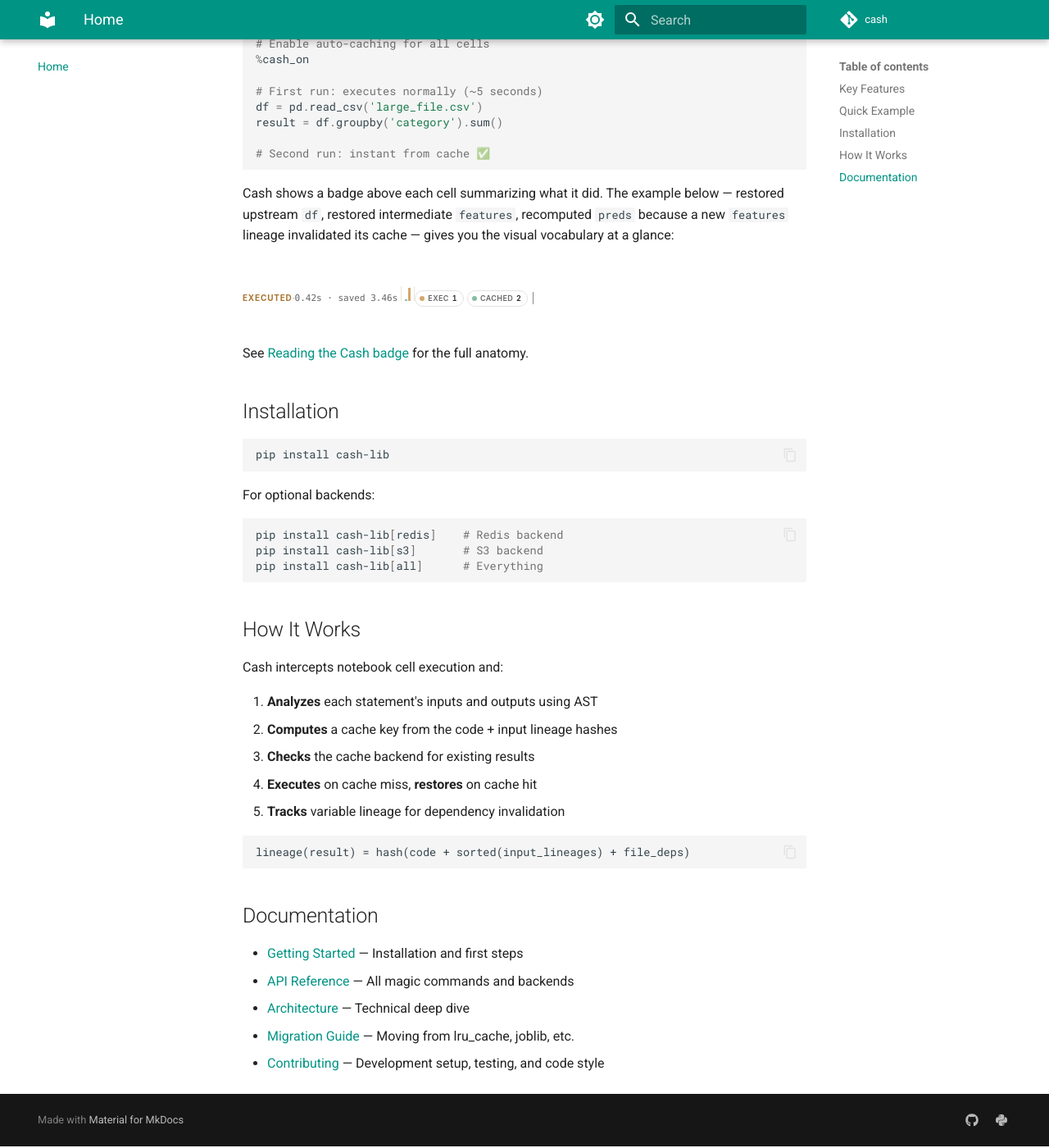
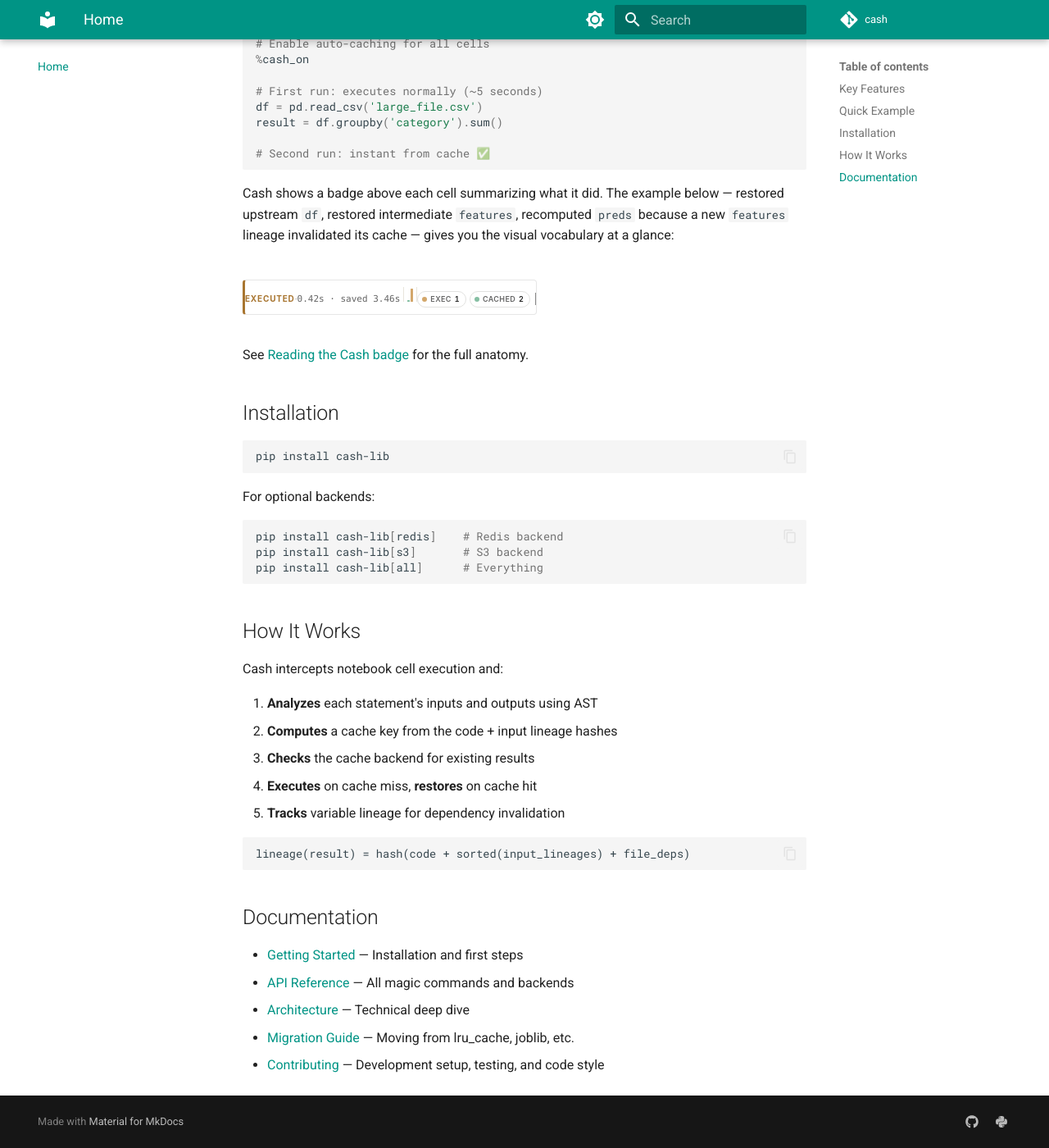
Before and after one commit to galgtonold/cash, an MkDocs documentation site: the page built from docs/index.md, in a window 1280 px wide and 1400 px high, scrolled down 1180 px. Shown: the whole window at 82% size. Built offline with MkDocs 1.6.1 and Material for MkDocs 9.7.7, drawn with Linux system fonts in a browser that asks for light colours; comment, search, counter and statistics services are not loaded.

Commit message:
fix(docs): restore badge card border that the prior isolation killed
The prior CSS isolation used `border: none !important` on .c3-card to
neutralize material's blue admonition border. That also removed the
badge's own border (1px solid #e6e6e6 + 3px state-colored left rail
+ border-radius 4px), so the badge looked like floating text on top of
the expanded body.

Replace the blanket reset with explicit re-statement of the badge's
border at higher specificity (.md-typeset .c3-wrap details.c3-card).
Crucially, leave border-left-color and the [open]-state summary
background unset so the badge's own per-state rules
(.c3-card[data-kind="cached|exec|warn|mixed"] and
.c3-card[data-kind="…"][open] > .c3-summary) keep painting them.

Verified via preview_inspect on /badges/ and /:
- exec state: 3px solid rgb(168, 117, 48) (ochre) left rail
- cached state: 3px solid rgb(42, 138, 94) (green) left rail
- expanded exec summary: rgb(251, 243, 229) (#fbf3e5) background
- expanded summary bottom border: 1px solid rgb(239, 236, 228)
- collapsed summary background: transparent (material's blue tint gone)
- icon ::before and chevron ::after: display:none

```diff
--- a/docs/stylesheets/badge-isolation.css
+++ b/docs/stylesheets/badge-isolation.css
@@ -1,18 +1,23 @@
 /* Isolate Cash badges from mkdocs-material's admonition styling.
 
    mkdocs-material applies admonition-style chrome to every `<details>`/`<summary>`
-   pair under `.md-typeset` — a tinted background, a border-left rail, a left-side
-   icon injected via `::before` with a mask-image, a chevron via `::after`, and
-   left/right padding to make room for the icon. The Cash badge supplies its own
-   palette and iconography and would clash visually.
+   pair under `.md-typeset` — a tinted background, a left-side icon injected via
+   `::before` with a mask-image, a right-side chevron via `::after`, and
+   padding on the summary to make room for the icon. The Cash badge uses native
+   `<details>/<summary>` for its own expandable card and supplies its own
+   palette, border, and iconography.
 
-   We override ONLY the specific additions that conflict. The badge keeps full
-   control of its own layout, padding, and chrome.
+   We override material's additions while leaving the badge's own border, the
+   per-state border-left color, and the per-state expanded-summary background
+   free to win their part of the cascade.
 */
 
-/* Kill material's left-side icon (the ::before mask-image circle). */
+/* ---- 1. Kill material's pseudo-element icon and chevron. ---- */
+
 .md-typeset .c3-wrap details > summary::before,
-.md-typeset .c3-wrap details[open] > summary::before {
+.md-typeset .c3-wrap details[open] > summary::before,
+.md-typeset .c3-wrap details > summary::after,
+.md-typeset .c3-wrap details[open] > summary::after {
   display: none !important;
   content: none !important;
   background: none !important;
@@ -20,34 +25,62 @@
   -webkit-mask: none !important;
 }
 
-/* Kill material's right-side chevron (the ::after disclosure indicator). */
-.md-typeset .c3-wrap details > summary::after,
-.md-typeset .c3-wrap details[open] > summary::after {
-  display: none !important;
-  content: none !important;
-  background: none !important;
-  mask: none !important;
-  -webkit-mask: none !important;
-  transform: none !important;
-}
+/* ---- 2. Kill material's box-shadow on the card. ---- */
 
-/* Kill material's tinted background and border-left on the details container.
-   The badge supplies its own background per state (RESTORED/COMPUTED/MIXED). */
 .md-typeset .c3-wrap details,
 .md-typeset .c3-wrap details[open] {
-  background: none !important;
-  background-color: transparent !important;
-  border: none !important;
   box-shadow: none !important;
 }
 
-/* Same for the summary itself — kill material's admonition-tinted background
-   and the padding it adds to make room for the (now hidden) icon/chevron. */
-.md-typeset .c3-wrap details > summary,
-.md-typeset .c3-wrap details[open] > summary {
+/* ---- 3. Restore the badge's intended border and background on the card.
+
+   The badge's own CSS sets:
+     .c3-card { background: #fff; border: 1px solid #e6e6e6; border-left: 3px solid; border-radius: 4px; }
+     .c3-card[data-kind="cached"] { border-left-color: #2a8a5e; }
+     .c3-card[data-kind="exec"]   { border-left-color: #a87530; }
+     ...
+   But material's `.md-typeset details` selector (specificity 0,1,1) wins over
+   the badge's `.c3-card` (0,1,0), so material's reset bleeds through. We
+   re-state the badge's rule at higher specificity here.
+
+   IMPORTANT: do NOT set `border-left-color` — leaving it unset lets the
+   badge's `.c3-card[data-kind="…"]` rule paint it per state.
+---- */
+
+.md-typeset .c3-wrap details.c3-card,
+.md-typeset .c3-wrap details.c3-card[open] {
+  background: #fff;
+  border-top: 1px solid #e6e6e6;
+  border-right: 1px solid #e6e6e6;
+  border-bottom: 1px solid #e6e6e6;
+  border-left-style: solid;
+  border-left-width: 3px;
+  border-radius: 4px;
+  overflow: visible;
+}
+
+/* ---- 4. Reset material's blue tint on the collapsed summary.
+
+   For the OPEN state, the badge's `.c3-card[data-kind="…"][open] > .c3-summary`
+   rule (specificity 0,4,0) wins over material's
+   `.md-typeset details[open] > summary` (0,2,2) — so we don't need to touch
+   the open summary background here.
+---- */
+
+.md-typeset .c3-wrap details:not([open]) > summary,
+.md-typeset .c3-wrap details:not([open]) > summary.c3-summary {
   background: none !important;
   background-color: transparent !important;
-  border: none !important;
+}
+
+/* ---- 5. Remove material's padding-left/right that made room for the icon.
+   Also reset font-weight, list-style, and the native disclosure marker.
+---- */
+
+.md-typeset .c3-wrap details > summary,
+.md-typeset .c3-wrap details[open] > summary,
+.md-typeset .c3-wrap details > summary.c3-summary,
+.md-typeset .c3-wrap details[open] > summary.c3-summary {
   padding-left: 0 !important;
   padding-right: 0 !important;
   font-weight: inherit !important;
@@ -57,8 +90,8 @@
   display: none;
 }
 
-/* mkdocs-material also styles inline code with a background and border that
-   would show through the badge's syntax-highlighted code rows. */
+/* ---- 6. Kill material's chrome on inline code spans inside the badge. ---- */
+
 .md-typeset .c3-wrap code {
   background: none !important;
   border: none !important;
```
